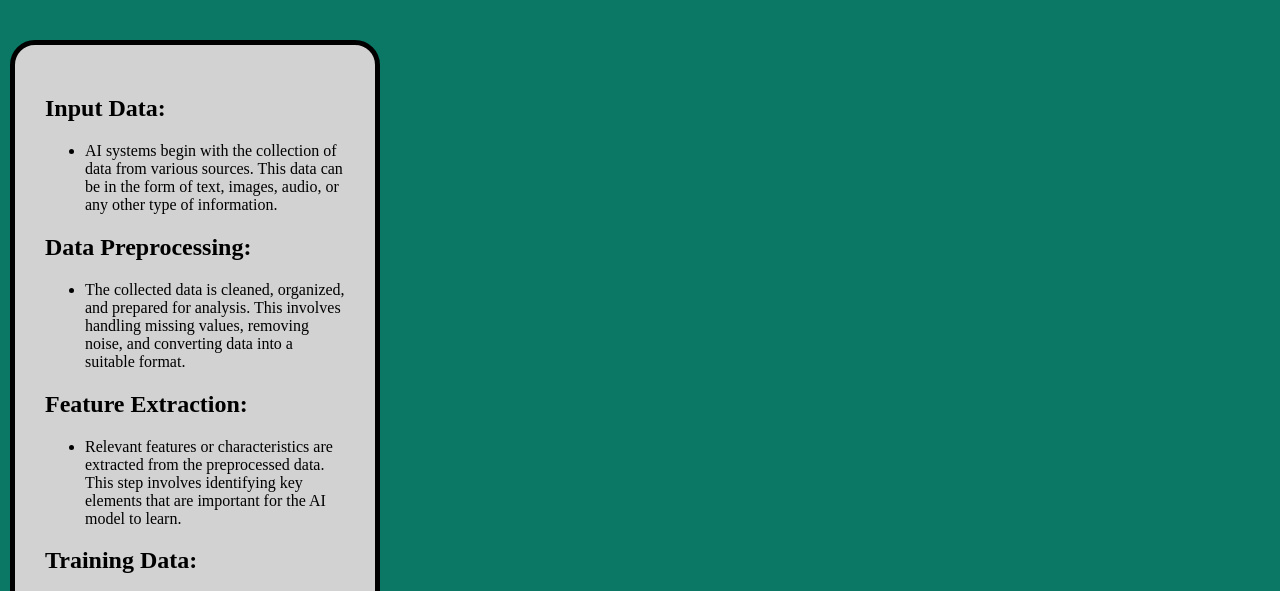
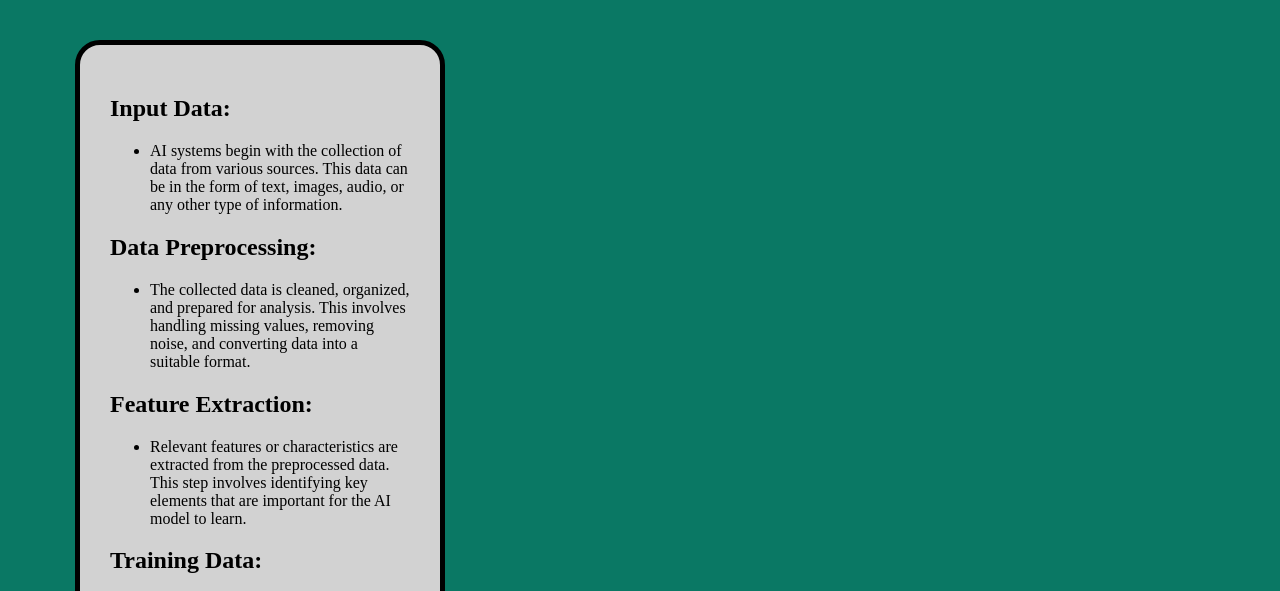
Before and after one commit to rg10253/pages, a plain HTML site: page ai.html in a window 1280 px wide. Shown: the part 150-741 px from the top of the page. Drawn offline with Linux system fonts and the light colour scheme.

Commit message:
Update ai.html

```diff
--- a/ai.html
+++ b/ai.html
@@ -48,7 +48,7 @@
 <h1>
 On this page i will show you how a.i works
 </h1>
-<div>
+ <div style = "position:relative; left:65px;" "position:relative; :80px;">
 
 <h2>
 Input Data:
```
